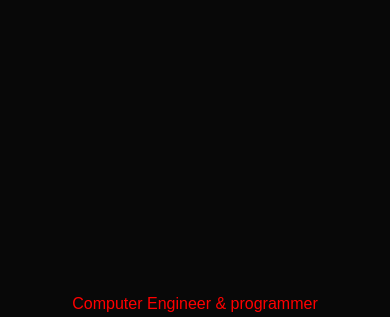
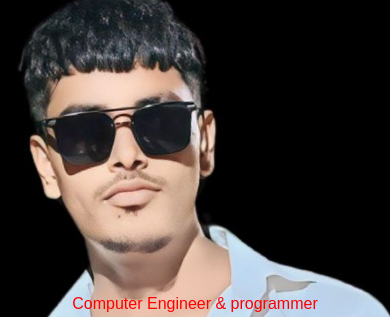
Before and after one commit to sbklove/sbklove.github.io, a plain HTML site: page index.html in a window 390 px wide. Shown: the part 85-402 px from the top of the page. Drawn offline with Linux system fonts and the light colour scheme.

Commit message:
Add files via upload

```diff
--- a/love.css
+++ b/love.css
@@ -346,7 +346,7 @@ nav .fa-solid{
 }
 @media only screen and (max-width:600px){
     #header{
-        background-image: url(img/images/hero.jpg);
+        background-image: url(hero.jpg);
     }
     .header-text{
         margin-top:100%;
```
